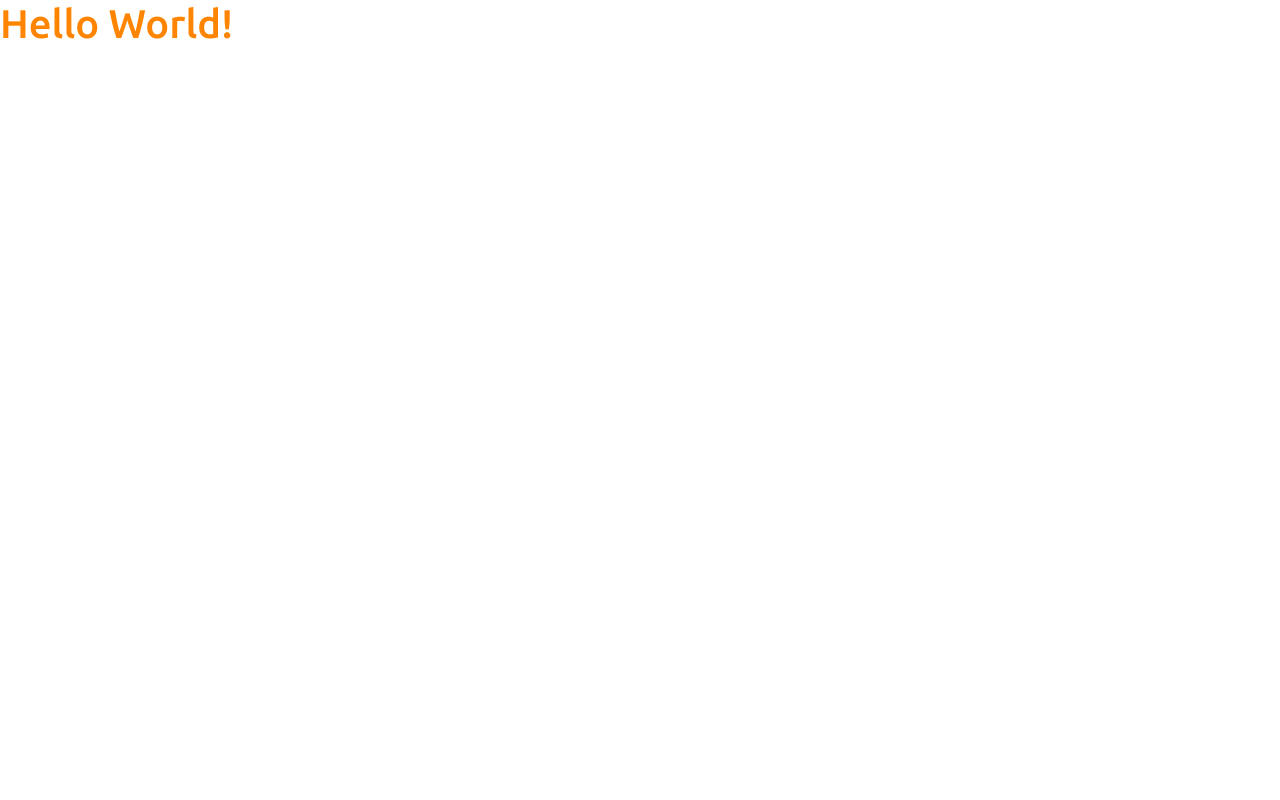
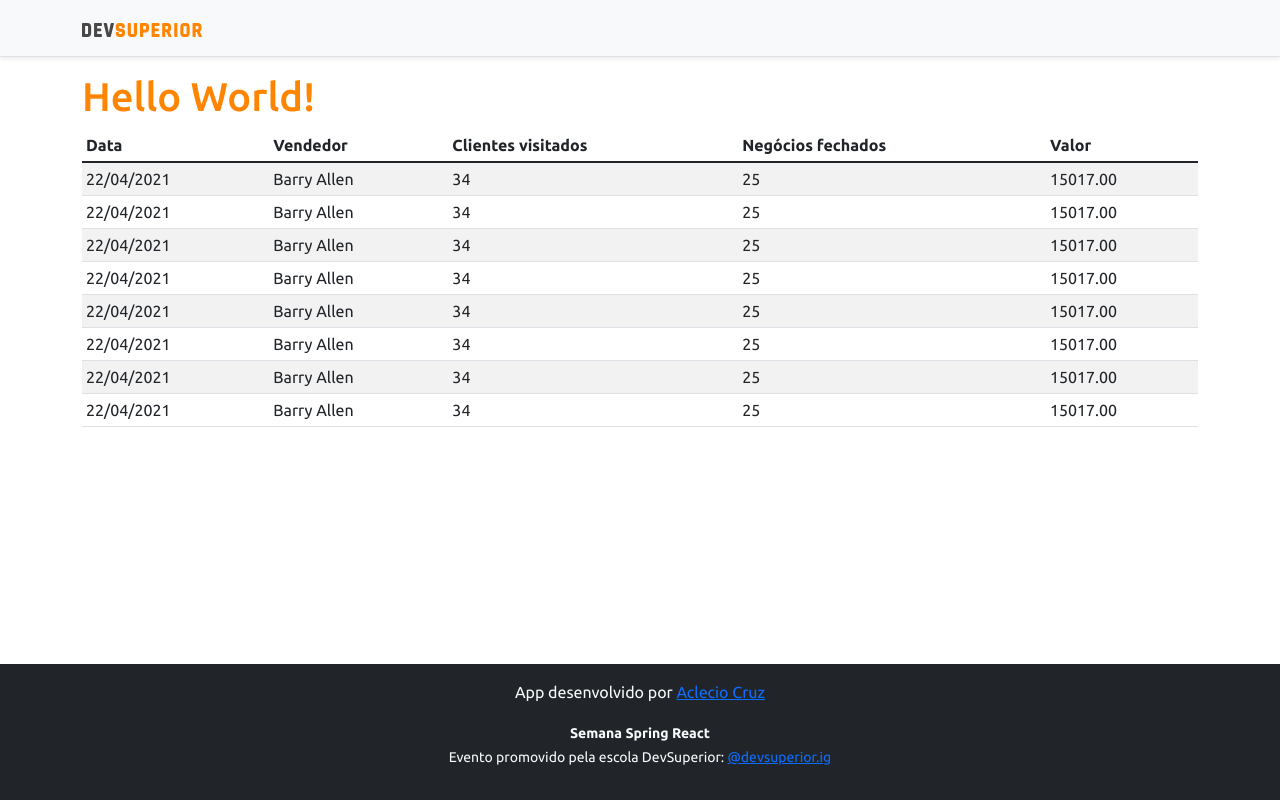
Before and after one commit to acleciocruzdeveloper/projectSpring, a React (Create React App) app in the folder frontend/: page / in a window 1280 px wide. Built offline with nearby package versions, Linux system fonts and the light colour scheme.

Commit message:
Basic static components

```diff
--- a/frontend/src/App.tsx
+++ b/frontend/src/App.tsx
@@ -1,10 +1,18 @@
+import DataTable from 'components/DataTable'
+import Footer from 'components/Footer'
+import NavBar from 'components/NavBar'
 
 function App() {
   return (
-    <div>
-      <h1 className="text-primary">Hello World!</h1>
-    </div>
-  );
+    <>
+      <NavBar />
+      <div className="container">
+        <h1 className="text-primary">Hello World!</h1>
+        <DataTable />
+      </div>
+      <Footer />
+    </>
+  )
 }
 
-export default App;
+export default App
--- /dev/null
+++ b/frontend/src/components/DataTable/index.tsx
@@ -0,0 +1,77 @@
+const DataTable = () => {
+  return (
+    <div className="table-responsive">
+      <table className="table table-striped table-sm">
+        <thead>
+          <tr>
+            <th>Data</th>
+            <th>Vendedor</th>
+            <th>Clientes visitados</th>
+            <th>Negócios fechados</th>
+            <th>Valor</th>
+          </tr>
+        </thead>
+        <tbody>
+          <tr>
+            <td>22/04/2021</td>
+            <td>Barry Allen</td>
+            <td>34</td>
+            <td>25</td>
+            <td>15017.00</td>
+          </tr>
+          <tr>
+            <td>22/04/2021</td>
+            <td>Barry Allen</td>
+            <td>34</td>
+            <td>25</td>
+            <td>15017.00</td>
+          </tr>
+          <tr>
+            <td>22/04/2021</td>
+            <td>Barry Allen</td>
+            <td>34</td>
+            <td>25</td>
+            <td>15017.00</td>
+          </tr>
+          <tr>
+            <td>22/04/2021</td>
+            <td>Barry Allen</td>
+            <td>34</td>
+            <td>25</td>
+            <td>15017.00</td>
+          </tr>
+          <tr>
+            <td>22/04/2021</td>
+            <td>Barry Allen</td>
+            <td>34</td>
+            <td>25</td>
+            <td>15017.00</td>
+          </tr>
+          <tr>
+            <td>22/04/2021</td>
+            <td>Barry Allen</td>
+            <td>34</td>
+            <td>25</td>
+            <td>15017.00</td>
+          </tr>
+          <tr>
+            <td>22/04/2021</td>
+            <td>Barry Allen</td>
+            <td>34</td>
+            <td>25</td>
+            <td>15017.00</td>
+          </tr>
+          <tr>
+            <td>22/04/2021</td>
+            <td>Barry Allen</td>
+            <td>34</td>
+            <td>25</td>
+            <td>15017.00</td>
+          </tr>
+        </tbody>
+      </table>
+    </div>
+  )
+}
+
+export default DataTable
--- /dev/null
+++ b/frontend/src/components/Footer/index.tsx
@@ -0,0 +1,34 @@
+const Footer = () => {
+  return (
+    <footer className="footer mt-auto py-3 bg-dark">
+      <div className="container">
+        <p className="text-light">
+          App desenvolvido por{' '}
+          <a
+            href="https://github.com/acleciocruzdeveloper "
+            target="_blank"
+            rel="noreferrer"
+          >
+            Aclecio Cruz
+          </a>
+        </p>
+        <p className="text-light">
+          <small>
+            <strong>Semana Spring React</strong>
+            <br />
+            Evento promovido pela escola DevSuperior:{' '}
+            <a
+              href="https://instagram.com/devsuperior.ig"
+              target="_blank"
+              rel="noreferrer"
+            >
+              @devsuperior.ig
+            </a>
+          </small>
+        </p>
+      </div>
+    </footer>
+  )
+}
+
+export default Footer
--- /dev/null
+++ b/frontend/src/components/NavBar/index.tsx
@@ -0,0 +1,15 @@
+import ImgDsDark from 'assets/img/ds-dark.svg'
+
+const NavBar = () => {
+  return (
+    <div className="d-flex flex-column flex-md-row align-items-center p-3 px-md-4 mb-3 bg-light border-bottom shadow-sm">
+      <div className="container">
+        <nav className="my-2 my-md-0 mr-md-3">
+          <img src={ImgDsDark} alt="DevSuperior" width="120" />
+        </nav>
+      </div>
+    </div>
+  )
+}
+
+export default NavBar
--- a/frontend/src/index.tsx
+++ b/frontend/src/index.tsx
@@ -1,4 +1,5 @@
 import 'bootstrap/dist/css/bootstrap.css';
+
 import 'assets/css/style.css';
 
 import React from 'react';
```
Also changed, not shown: frontend/src/assets/img/ds-dark.svg (added).
